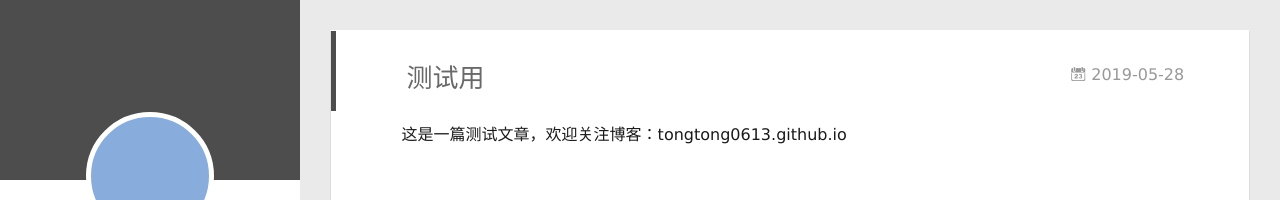
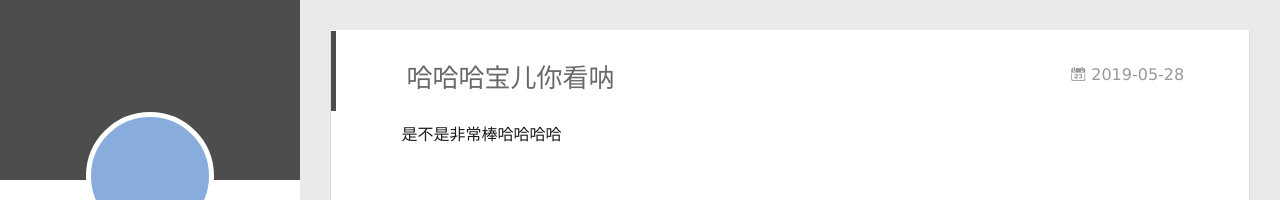
Before and after one commit to tongtong0613/tongtong0613, a plain HTML site: page 2019/05/28/测试/index.html in a window 1280 px wide. Shown: the top 200 px of the page. Drawn offline with Linux system fonts and the light colour scheme; no server answers.

Commit message:
Site updated: 2019-05-28 14:19:05

```diff
--- a/2019/05/28/测试/index.html
+++ b/2019/05/28/测试/index.html
@@ -6,19 +6,19 @@
   <meta name="renderer" content="webkit">
   <meta http-equiv="X-UA-Compatible" content="IE=edge">
   <link rel="dns-prefetch" href="http://tongtong0613.github.io">
-  <title>测试用 | T.T的胖丁</title>
+  <title>哈哈哈宝儿你看呐 | T.T的胖丁</title>
   <meta name="viewport" content="width=device-width, initial-scale=1, maximum-scale=1">
-  <meta name="description" content="这是一篇测试文章，欢迎关注博客：tongtong0613.github.io">
+  <meta name="description" content="是不是非常棒哈哈哈哈">
 <meta property="og:type" content="article">
-<meta property="og:title" content="测试用">
+<meta property="og:title" content="哈哈哈宝儿你看呐">
 <meta property="og:url" content="http://tongtong0613.github.io/2019/05/28/测试/index.html">
 <meta property="og:site_name" content="T.T的胖丁">
-<meta property="og:description" content="这是一篇测试文章，欢迎关注博客：tongtong0613.github.io">
+<meta property="og:description" content="是不是非常棒哈哈哈哈">
 <meta property="og:locale" content="default">
-<meta property="og:updated_time" content="2019-05-28T06:04:04.747Z">
+<meta property="og:updated_time" content="2019-05-28T06:18:28.893Z">
 <meta name="twitter:card" content="summary">
-<meta name="twitter:title" content="测试用">
-<meta name="twitter:description" content="这是一篇测试文章，欢迎关注博客：tongtong0613.github.io">
+<meta name="twitter:title" content="哈哈哈宝儿你看呐">
+<meta name="twitter:description" content="是不是非常棒哈哈哈哈">
 
     <link rel="alternative" href="/atom.xml" title="T.T的胖丁" type="application/atom+xml">
 
@@ -161,7 +161,7 @@
 
 
     <h1 class="article-title" itemprop="name">
-      测试用
+      哈哈哈宝儿你看呐
     </h1>
 
 
@@ -174,7 +174,7 @@
 
     <div class="article-entry" itemprop="articleBody">
 
-        <p>这是一篇测试文章，欢迎关注博客：tongtong0613.github.io</p>
+        <p>是不是非常棒哈哈哈哈</p>
 
 
 
```
Also changed, not shown: 2019/05/28/hello-world/index.html (+1 -1 lines), archives/2019/05/index.html (+1 -1 lines), archives/2019/index.html (+1 -1 lines), archives/index.html (+1 -1 lines), index.html (+2 -2 lines).
